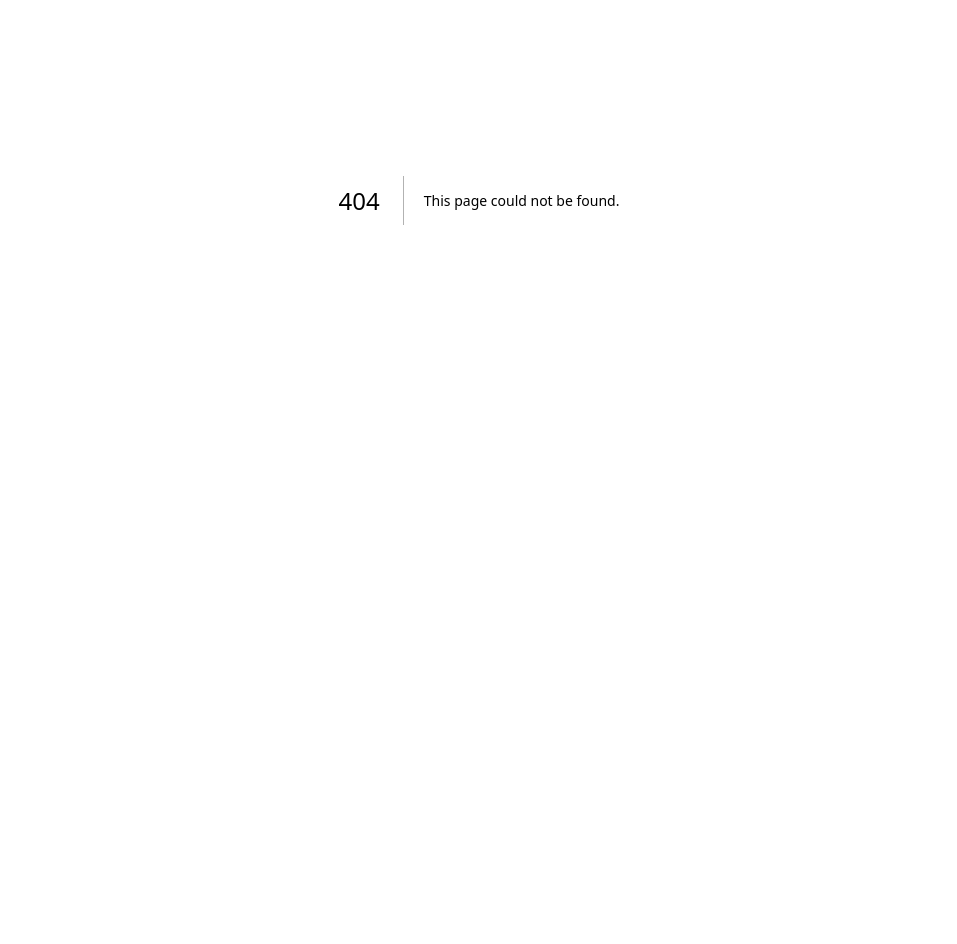
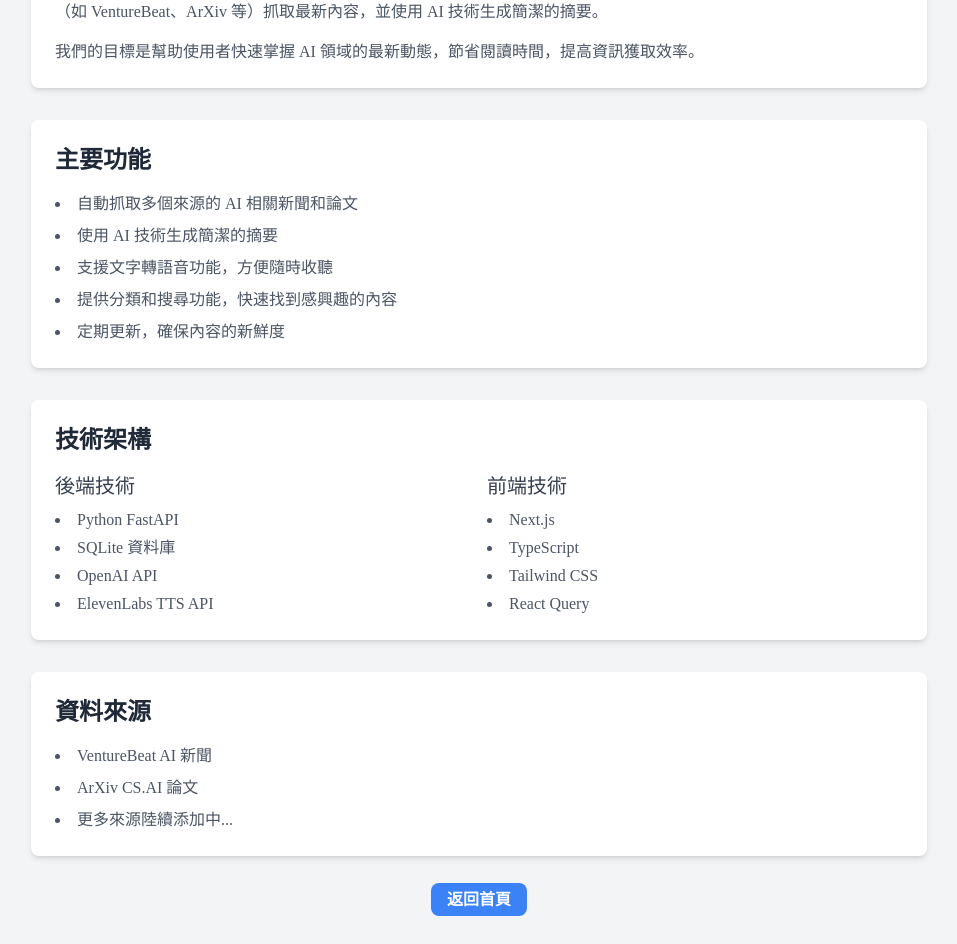
Before and after one commit to taochen1114/daily-ai-news-summarizer, a Next.js app in the folder frontend/: page /about in a window 1280 px wide. Before the commit this address had no page. Shown: the part 200-1144 px from the top of the page, without its empty margins (161-1118 px from the left). Before the commit the page ends 800 px from the top, so only its background shows below. Built offline with nearby package versions, Linux system fonts and the light colour scheme.

Commit message:
feat: 添加關於頁面，包含專案介紹、功能說明和技術架構

```diff
--- /dev/null
+++ b/frontend/pages/about.tsx
@@ -0,0 +1,85 @@
+import React from 'react';
+import Head from 'next/head';
+import Link from 'next/link';
+
+const About = () => {
+  return (
+    <div className="min-h-screen bg-gray-100">
+      <Head>
+        <title>關於 - AI 新聞摘要</title>
+        <meta name="description" content="AI 新聞摘要系統的關於頁面" />
+      </Head>
+
+      <main className="container mx-auto px-4 py-8">
+        <div className="max-w-4xl mx-auto">
+          <h1 className="text-4xl font-bold text-gray-900 mb-8">關於 AI 新聞摘要</h1>
+
+          <div className="bg-white rounded-lg shadow-md p-6 mb-8">
+            <h2 className="text-2xl font-semibold text-gray-800 mb-4">專案介紹</h2>
+            <p className="text-gray-600 mb-4">
+              AI 新聞摘要是一個自動化的新聞摘要系統，專門用於收集和整理 AI 相關的新聞和學術論文。
+              系統會自動從多個來源（如 VentureBeat、ArXiv 等）抓取最新內容，並使用 AI 技術生成簡潔的摘要。
+            </p>
+            <p className="text-gray-600">
+              我們的目標是幫助使用者快速掌握 AI 領域的最新動態，節省閱讀時間，提高資訊獲取效率。
+            </p>
+          </div>
+
+          <div className="bg-white rounded-lg shadow-md p-6 mb-8">
+            <h2 className="text-2xl font-semibold text-gray-800 mb-4">主要功能</h2>
+            <ul className="list-disc list-inside text-gray-600 space-y-2">
+              <li>自動抓取多個來源的 AI 相關新聞和論文</li>
+              <li>使用 AI 技術生成簡潔的摘要</li>
+              <li>支援文字轉語音功能，方便隨時收聽</li>
+              <li>提供分類和搜尋功能，快速找到感興趣的內容</li>
+              <li>定期更新，確保內容的新鮮度</li>
+            </ul>
+          </div>
+
+          <div className="bg-white rounded-lg shadow-md p-6 mb-8">
+            <h2 className="text-2xl font-semibold text-gray-800 mb-4">技術架構</h2>
+            <div className="grid grid-cols-1 md:grid-cols-2 gap-4">
+              <div>
+                <h3 className="text-xl font-medium text-gray-700 mb-2">後端技術</h3>
+                <ul className="list-disc list-inside text-gray-600 space-y-1">
+                  <li>Python FastAPI</li>
+                  <li>SQLite 資料庫</li>
+                  <li>OpenAI API</li>
+                  <li>ElevenLabs TTS API</li>
+                </ul>
+              </div>
+              <div>
+                <h3 className="text-xl font-medium text-gray-700 mb-2">前端技術</h3>
+                <ul className="list-disc list-inside text-gray-600 space-y-1">
+                  <li>Next.js</li>
+                  <li>TypeScript</li>
+                  <li>Tailwind CSS</li>
+                  <li>React Query</li>
+                </ul>
+              </div>
+            </div>
+          </div>
+
+          <div className="bg-white rounded-lg shadow-md p-6 mb-8">
+            <h2 className="text-2xl font-semibold text-gray-800 mb-4">資料來源</h2>
+            <ul className="list-disc list-inside text-gray-600 space-y-2">
+              <li>VentureBeat AI 新聞</li>
+              <li>ArXiv CS.AI 論文</li>
+              <li>更多來源陸續添加中...</li>
+            </ul>
+          </div>
+
+          <div className="flex justify-center mt-8">
+            <Link href="/">
+              <a className="bg-blue-500 hover:bg-blue-600 text-white font-semibold py-2 px-4 rounded-lg transition duration-300">
+                返回首頁
+              </a>
+            </Link>
+          </div>
+        </div>
+      </main>
+    </div>
+  );
+};
+
+export default About;
```
